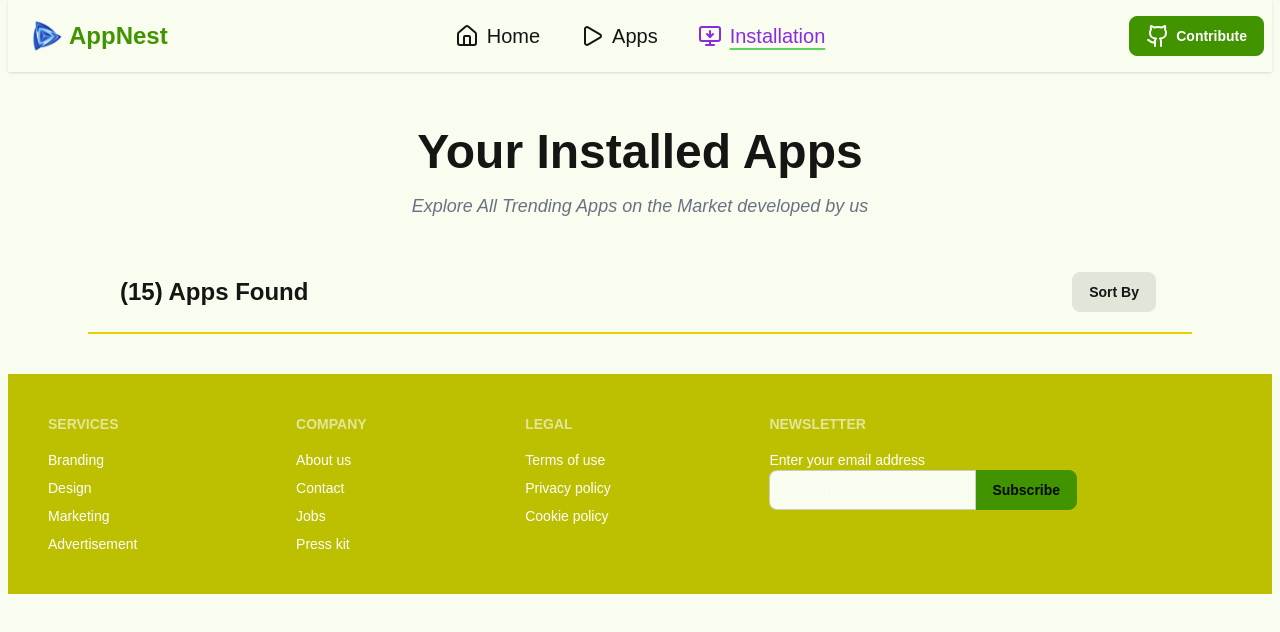
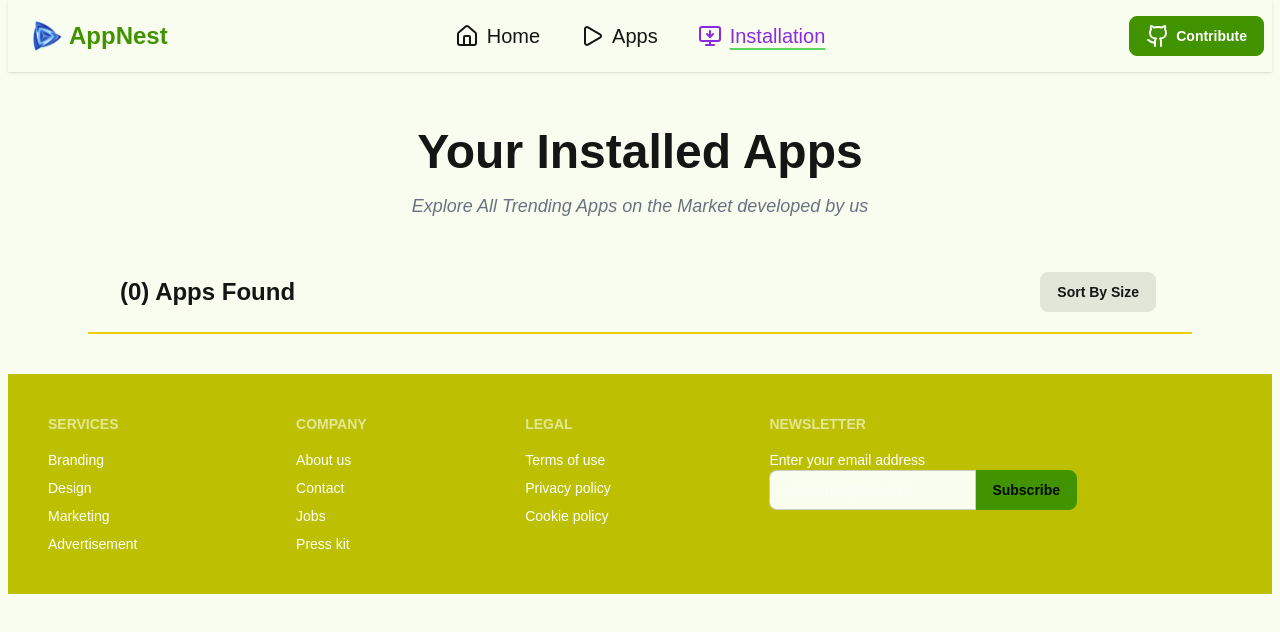
Before and after one commit to monirzkhan/AppNest, a React (Vite) app: page /installation in a window 1280 px wide. Shown: the top 632 px of the page. Built offline with nearby package versions, Linux system fonts and the light colour scheme.

Commit message:
install button developed

```diff
--- a/package.json
+++ b/package.json
@@ -16,6 +16,7 @@
     "react": "^19.1.1",
     "react-dom": "^19.1.1",
     "react-router": "^7.13.1",
+    "react-toastify": "^11.0.5",
     "recharts": "^3.8.0",
     "tailwindcss": "^4.2.2"
   },
--- a/src/Components/AppDetails/AppDetails.jsx
+++ b/src/Components/AppDetails/AppDetails.jsx
@@ -1,14 +1,24 @@
 import { Download, Star, ThumbsUp } from 'lucide-react';
-import React from 'react';
+import React, { useContext } from 'react';
 import { Link, useLoaderData } from 'react-router';
 import { Bar, BarChart, CartesianGrid, Legend, ResponsiveContainer, Tooltip, XAxis, YAxis } from 'recharts';
+import { AppContext } from '../Root/Root';
+import { toast } from 'react-toastify';
 
 const AppDetails = () => {
+    const [installed, setInstalled] = useContext(AppContext)
     const appDetailsData = useLoaderData();
 
-    const { title, image, description, downloads, reviews, ratingAvg, companyName, size, ratings } = appDetailsData;
+    const { id, title, image, description, downloads, reviews, ratingAvg, companyName, size, ratings } = appDetailsData;
+    const isAlreadyInstalled = installed.some(installed => installed.id === id);
 
     const barData = [...ratings].reverse()
+
+    const handleInstall = (installData) => {
+
+        setInstalled(prev => [...prev, installData]);
+        toast.success("Wow!!! App Installed Successfully");
+    }
 
     return (
         <div className='py-10 sm:px-10 px-4'>
@@ -82,7 +92,17 @@ const AppDetails = () => {
                         </div>
                     </div>
                     <div className='ml-20'>
-                        <Link className=' btn shadow-xl hover:shadow-2xl sm:btn-xl skeleton bg-secondary btn-secondary text-white'>Install Now <span>({size}MB)</span></Link>
+                        <Link onClick={() => handleInstall(appDetailsData)}
+
+                            className='btn shadow-xl hover:shadow-2xl sm:btn-xl skeleton bg-secondary
+                         btn-secondary text-white'
+                         disabled={isAlreadyInstalled}>
+                            {
+                                isAlreadyInstalled
+                                    ? 'Installed'
+                                    : `Install Now (${size}MB)`
+                            }
+                        </Link>
                     </div>
                 </div>
 
@@ -108,8 +128,8 @@ const AppDetails = () => {
             </div>
             <div>
 
-              <h1 className='font-bold text-4xl py-4 '>Description</h1>
-              <p className='text-justify'>{description}</p>
+                <h1 className='font-bold text-4xl py-4 '>Description</h1>
+                <p className='text-justify'>{description}</p>
             </div>
         </div>
     );
--- a/src/Components/Installation/Installation.jsx
+++ b/src/Components/Installation/Installation.jsx
@@ -1,8 +1,12 @@
 import React from 'react';
-import { useLoaderData } from 'react-router';
+import { useContext } from 'react';
+
+import { AppContext } from '../Root/Root';
 
 const Installation = () => {
-    const appData = useLoaderData();
+    const [installed, setInstalled]=useContext(AppContext)
+    console.log(installed);
+
     return (
         <div className='py-10 lg:px-20 px-8 '>
           <div className='border-b-2 border-accent'>
@@ -11,9 +15,9 @@ const Installation = () => {
                 <p className='italic text-lg py-4 text-gray-500'>Explore All Trending Apps on the Market developed by us</p>
             </div>
             <div className='flex justify-between py-4 lg:px-8 px-4 items-center'>
-                <div className='font-bold text-2xl'><h1>({appData.length}) Apps Found</h1></div>
+                <div className='font-bold text-2xl'><h1>({installed.length}) Apps Found</h1></div>
                 <div className="dropdown dropdown-hover">
-                    <div tabIndex={0} role="button" className="btn m-1">Sort By</div>
+                    <div tabIndex={0} role="button" className="btn m-1">Sort By Size</div>
                     <ul tabIndex="-1" className="dropdown-content menu bg-base-100 rounded-box z-1 w-52 p-2 shadow-sm">
                         <li><a>High to Low</a></li>
                         <li><a>Low to High</a></li>
--- a/src/Components/Root/Root.jsx
+++ b/src/Components/Root/Root.jsx
@@ -1,10 +1,14 @@
-import React from 'react';
+import {React, createContext, useState} from 'react';
 import Navbar from '../Header/Navbar';
-import { Outlet, useNavigate, useNavigation } from 'react-router';
+import {Outlet, useNavigation } from 'react-router';
 import Footer from '../Footer/Footer';
+import { ToastContainer } from 'react-toastify';
+
+export const AppContext= createContext('');
 
 const Root = () => {
     const navigation = useNavigation();
+    const [installed, setInstalled]=useState([])
 
     return (
         <div className='md:px-2 sm:px-2 '>
@@ -15,7 +19,10 @@ const Root = () => {
                     <p className="text-2xl font-semibold text-gray-500">Loading Apps...</p>
                 </div>
             ) : (
-                <Outlet />
+                <AppContext value={[installed, setInstalled]}>
+                    <Outlet />
+                    <ToastContainer />
+                </AppContext>
             )}
 
             <Footer />
--- a/src/main.jsx
+++ b/src/main.jsx
@@ -43,10 +43,7 @@ const router = createBrowserRouter([
       {
         path: '/installation',
         Component: Installation,
-        loader: async () => {
-          const res = await axios.get("/AppData.json");
-          return res.data;
-        },
+
 
       },
     ]
```
Also changed, not shown: 1 other file (tests, documents, lock files or other folders).
